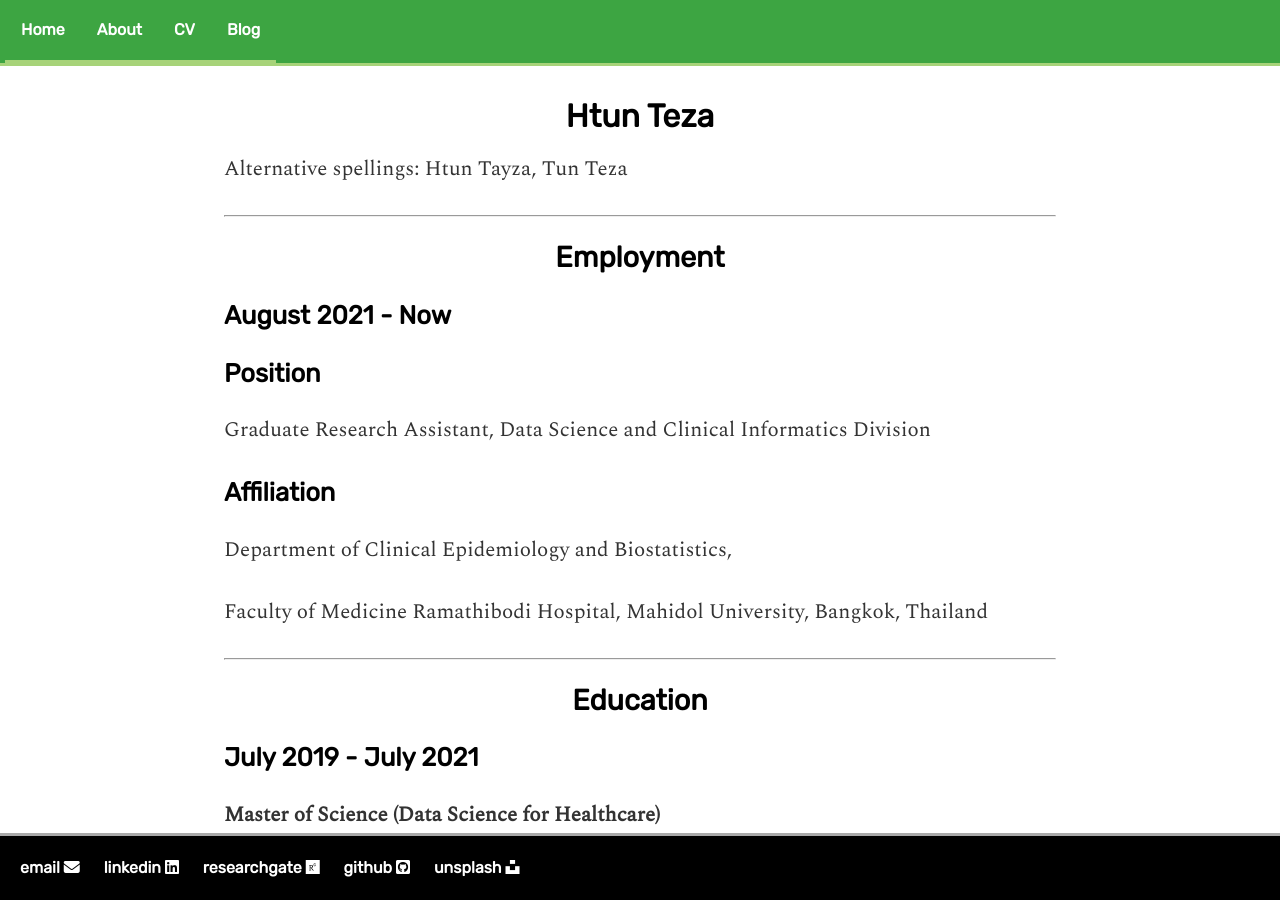
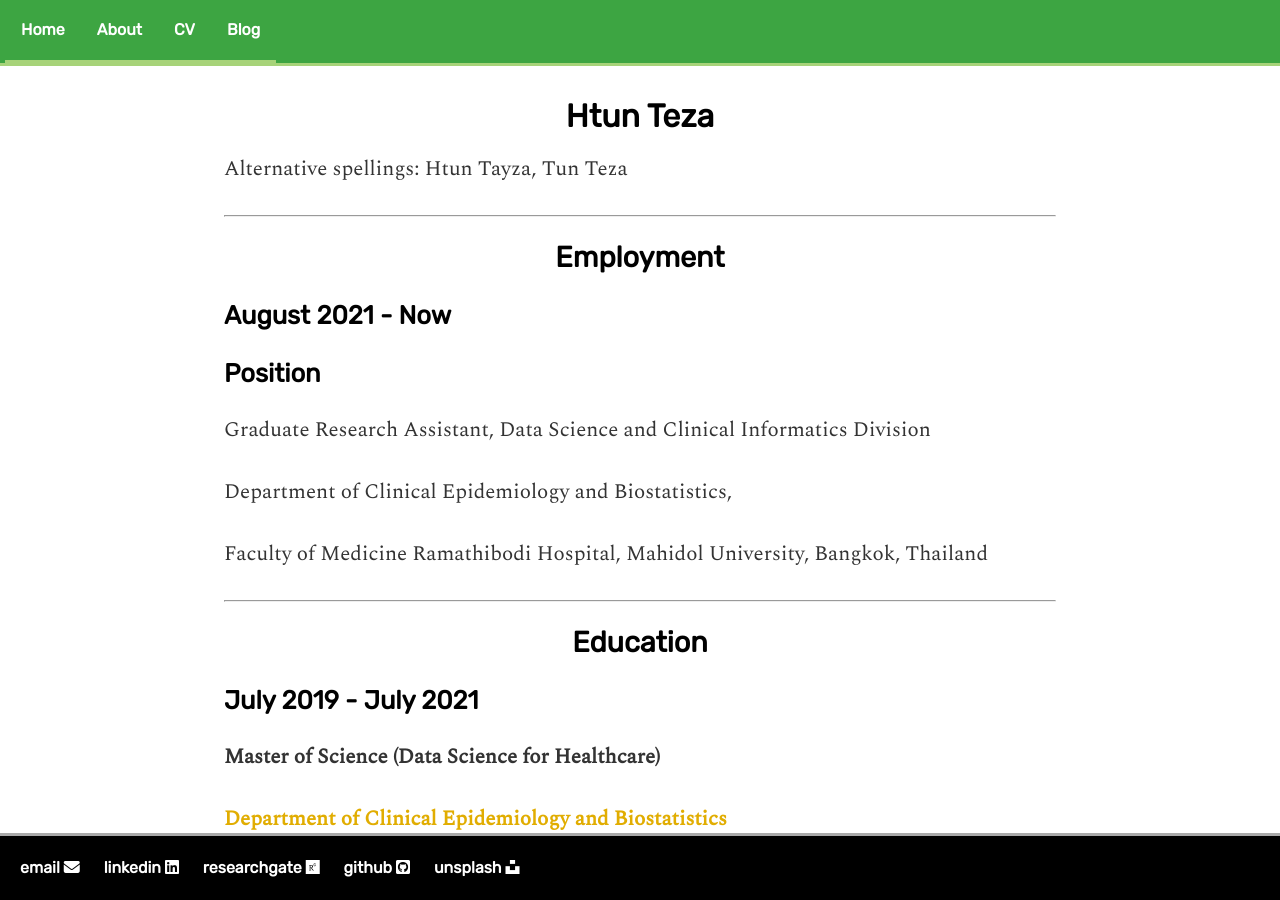
Before and after one commit to finerbrighterlighter/finerbrighterlighter.github.io, a Jekyll site: the page built from cv/index.html, in a window 1280 px wide and 900 px high. Built offline with Jekyll 4.4.1, drawn with Linux system fonts in a browser that asks for light colours; nearby versions of some CDN libraries.

Commit message:
Update index.html

```diff
--- a/cv/index.html
+++ b/cv/index.html
@@ -11,7 +11,6 @@
 	<h3>August 2021 - Now</h3>
 	<h3>Position</h3>
 		<p>Graduate Research Assistant, Data Science and Clinical Informatics Division</p>
-	<h3>Affiliation</h3>
 		<p>Department of Clinical Epidemiology and Biostatistics,</p>
 		<p>Faculty of Medicine Ramathibodi Hospital, Mahidol University, Bangkok, Thailand</p>
 	</body>
```
